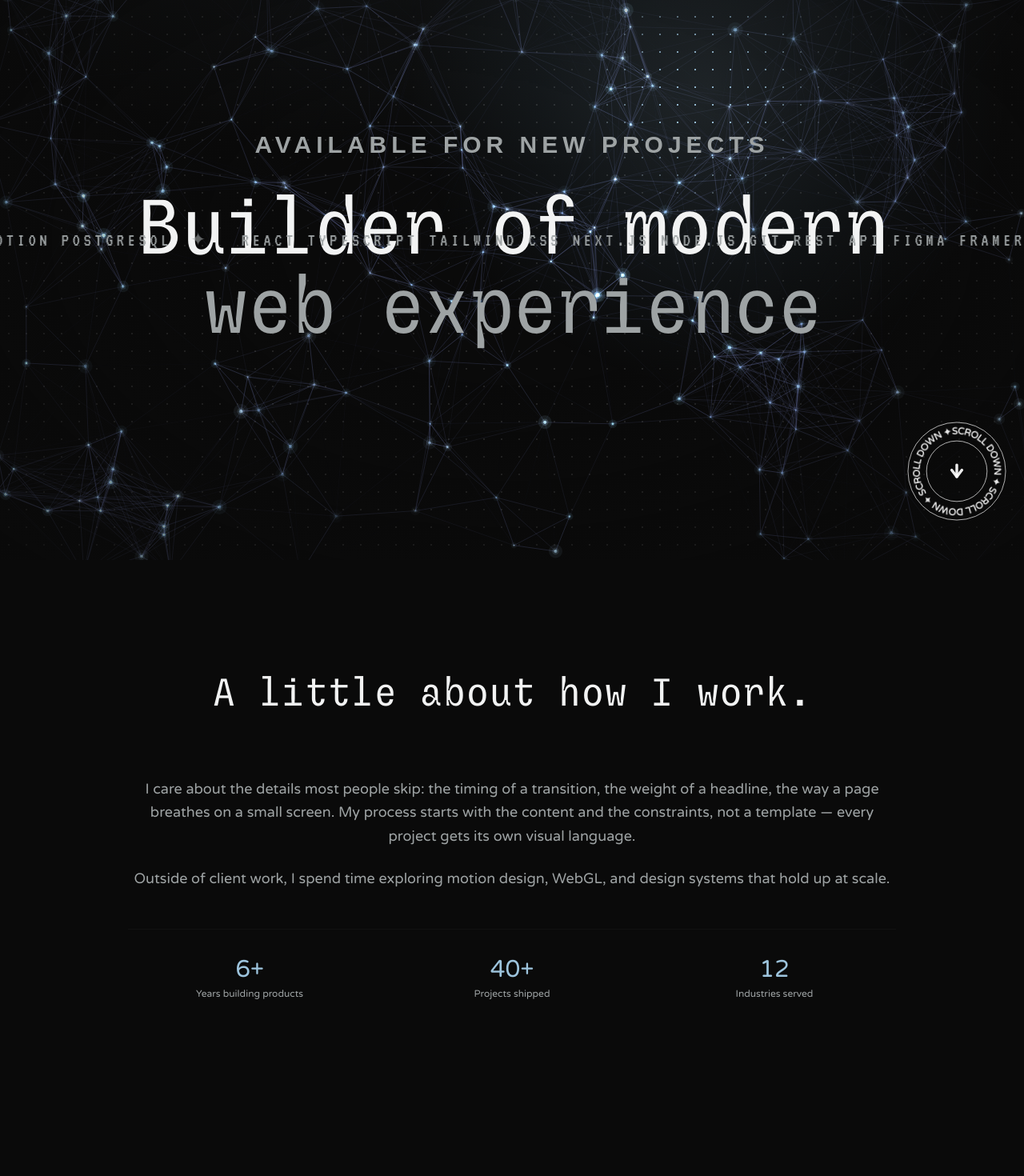
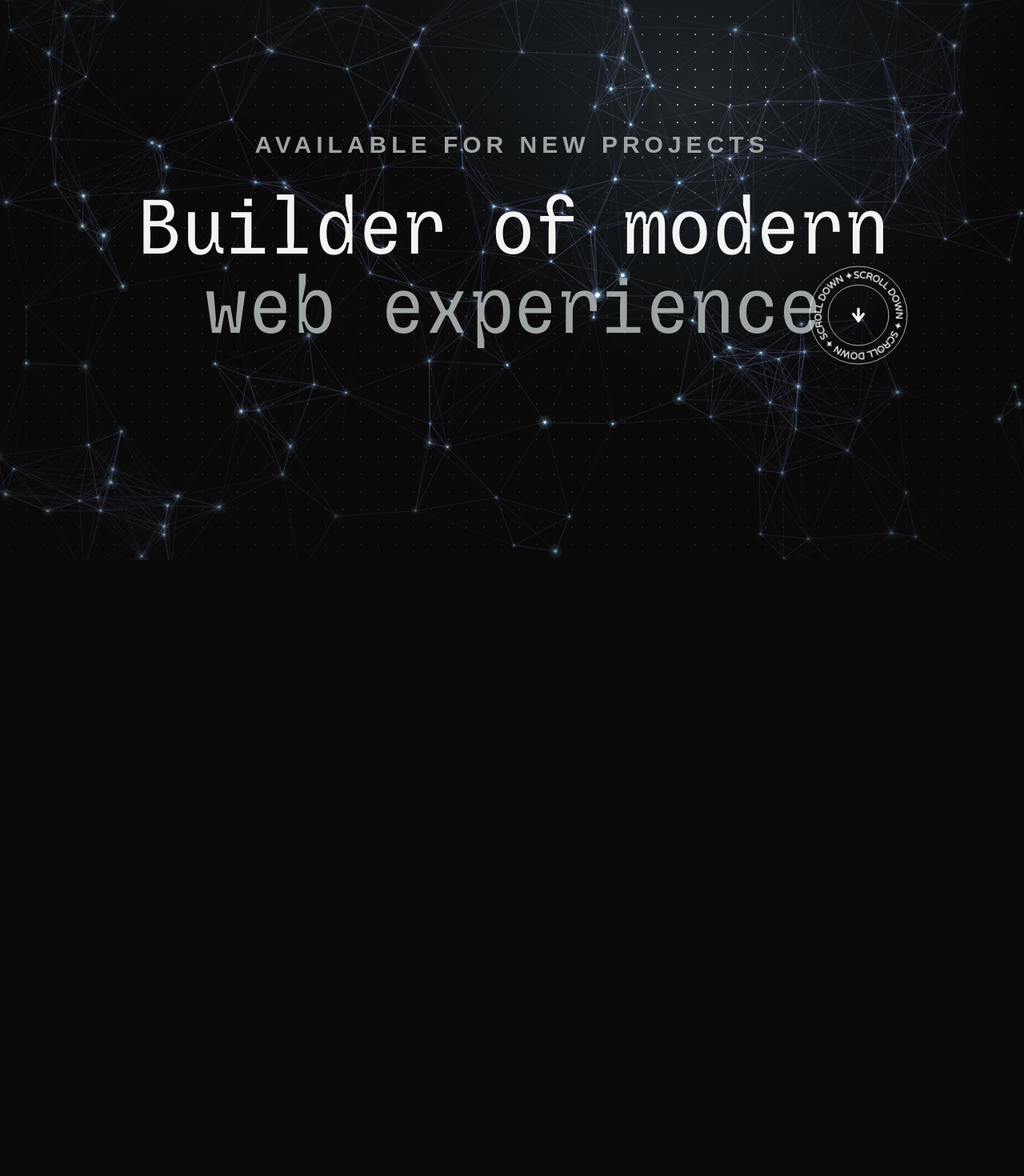
Before and after one commit to ellaheKhawari/ellahe-portfolio, a Next.js app: page / in a window 1280 px wide. Shown: the part 100-1570 px from the top of the page at 80% size. Built offline with nearby package versions, Linux system fonts and the light colour scheme; a web font is replaced by a local one.

Commit message:
Add: reveal animation

```diff
--- a/app/globals.css
+++ b/app/globals.css
@@ -73,6 +73,28 @@ h6 {
   background: var(--mist);
   color: var(--accent-foreground);
 }
+
+@supports (animation-timeline: view()) {
+  .reveal {
+    opacity: 0;
+    animation: reveal-up linear both;
+    animation-timeline: view();
+    animation-range: entry 0% cover 30%;
+  }
+  @media (prefers-reduced-motion: reduce) {
+    .reveal { animation: none; opacity: 1; }
+  }
+}
+
+@keyframes reveal-up {
+  from { opacity: 0; transform: translateY(80px); }
+  to   { opacity: 1; transform: translateY(0); }
+}
+
+.reveal-group > * { opacity: 0; animation: reveal-up linear both; animation-timeline: view(); animation-range: entry 50% cover 50%; }
+.reveal-group > *:nth-child(2) { animation-delay: .4s; }
+.reveal-group > *:nth-child(3) { animation-delay: .6s; }
+.reveal-group > *:nth-child(4) { animation-delay: .8s; }
 
 @media (prefers-reduced-motion: reduce) {
 
--- /dev/null
+++ b/app/template.tsx
@@ -0,0 +1,15 @@
+'use client';
+
+import { motion } from 'motion/react';
+
+export default function Template({ children }: { children: React.ReactNode }) {
+  return (
+    <motion.div
+      initial={{ opacity: 0, y: 24 }}
+      animate={{ opacity: 1, y: 0 }}
+      transition={{ duration: 0.5, ease: [0.22, 1, 0.36, 1] }}
+    >
+      {children}
+    </motion.div>
+  );
+}
--- a/components/sections/About.tsx
+++ b/components/sections/About.tsx
@@ -10,7 +10,7 @@ export function About() {
   const nextSectionRef = useRef<HTMLElement | null>(null);
 
   return (
-    <section id="about" ref={nextSectionRef} className="min-h-screen w-full py-28 md:py-36">
+    <section id="about" ref={nextSectionRef} className="reveal-group min-h-screen flex items-center w-full py-28 md:py-36">
       <div className="max-w-10/12 md:max-w-9/12 mx-auto" >
         <div className="flex justify-center text-center items-center flex-col gap-12 md:gap-20">
           <motion.div
--- a/components/sections/Contact.tsx
+++ b/components/sections/Contact.tsx
@@ -27,7 +27,7 @@ export function Contact() {
   };
 
   return (
-    <section id="contact" className="relative flex min-h-screen px-6 py-6">
+    <section id="contact" className="reveal-group relative flex min-h-screen px-6 py-6">
       <SpotlightNew className="absolute inset-0">
         <div className="absolute inset-0 z-10 flex flex-col items-center justify-center gap-8 transition-all duration-700 ">
           <div
--- a/components/sections/Hero.tsx
+++ b/components/sections/Hero.tsx
@@ -34,7 +34,7 @@ export function Hero() {
   return (
     <section
       id="hero"
-      className="relative flex min-h-screen items-center overflow-hidden py-15"
+      className="reveal-group relative flex min-h-screen items-center overflow-hidden py-15"
     >
       <HeroBackground />
       <div className="container-px mx-auto min-w-9/12 max-w-6xl z-20 text-center py-10">
@@ -58,7 +58,7 @@ export function Hero() {
           <span className="text-muted-foreground">{t.hero.title2}</span>
         </motion.h1>
 
-        <motion.div className="absolute bottom-10 right-5 z-10">
+        <motion.div className="absolute bottom-3 right-5 z-10">
           <ScrollIndicator
             text="SCROLL DOWN"
             speed={30}
@@ -104,7 +104,7 @@ export function Hero() {
           </motion.div> */}
       </div>
 
-      <motion.div className="absolute h-1/12 inset-x-0 bottom-[-10] z-20">
+      {/* <motion.div className="absolute h-1/12 inset-x-0 bottom-[-10] z-20">
         <MarqueeCross
           text={MARQUEE_SKILLS}
           separator="✦"
@@ -117,7 +117,7 @@ export function Hero() {
           fontSize={23}
           mobileFontSize={30}
         />
-      </motion.div>
+      </motion.div> */}
     </section>
 
   );
--- a/components/sections/LearningJourney.tsx
+++ b/components/sections/LearningJourney.tsx
@@ -577,7 +577,7 @@ export function LearningJourney() {
     <section
       id="experience"
       ref={trackRef}
-      className="relative border-y border-border-strong bg-background"
+      className="reveal-group relative border-y border-border-strong bg-background"
       style={{ height: mounted ? "300vh" : undefined }}
     >
       <div className="sticky top-0 flex h-dvh w-full flex-col overflow-hidden py-10">
--- a/components/sections/Projects.tsx
+++ b/components/sections/Projects.tsx
@@ -9,7 +9,7 @@ export function Projects() {
   const { t } = useDictionary();
 
   return (
-    <section id="projects" className="sticky top-0 z-10 min-h-screen mx-auto w-full py-28 md:py-36 bg-mist rounded-tr-4xl  rounded-tl-4xl">
+    <section id="projects" className="reveal-group sticky top-0 z-10 min-h-screen mx-auto w-full py-28 md:py-36 bg-mist rounded-tr-4xl  rounded-tl-4xl">
       <motion.div
         initial={{ opacity: 0, y: 20 }}
         whileInView={{ opacity: 1, y: 0 }}
--- a/components/sections/Skills.tsx
+++ b/components/sections/Skills.tsx
@@ -95,7 +95,7 @@ export function Skills({
   const CurrentIcon = current.icon;
 
   return (
-    <section className="sticky top-0 z-0 flex w-full h-dvh justify-center items-center" >
+    <section className="reveal sticky top-0 z-0 flex w-full h-dvh justify-center items-center" >
       <div
       role="tablist"
       aria-label="Skills"
```
